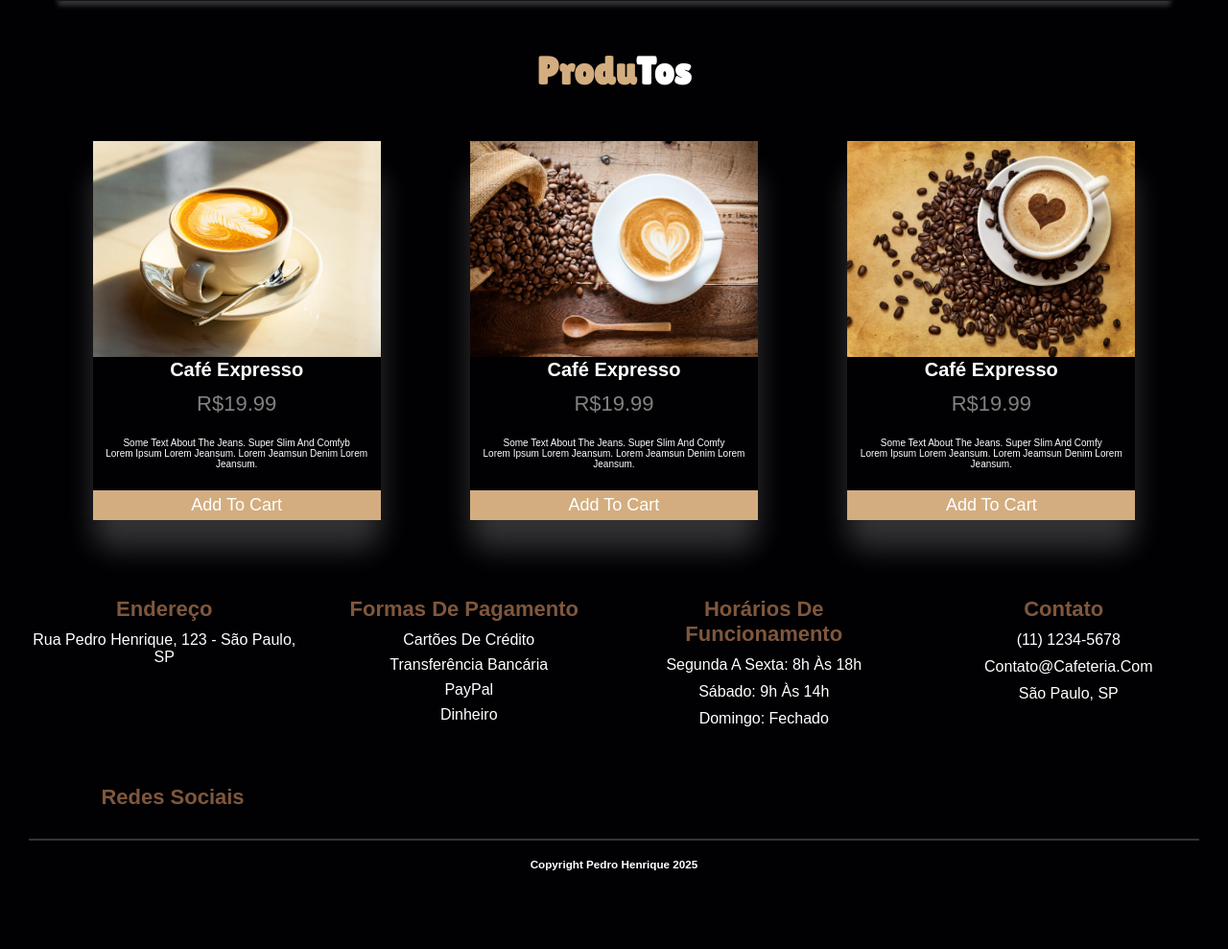
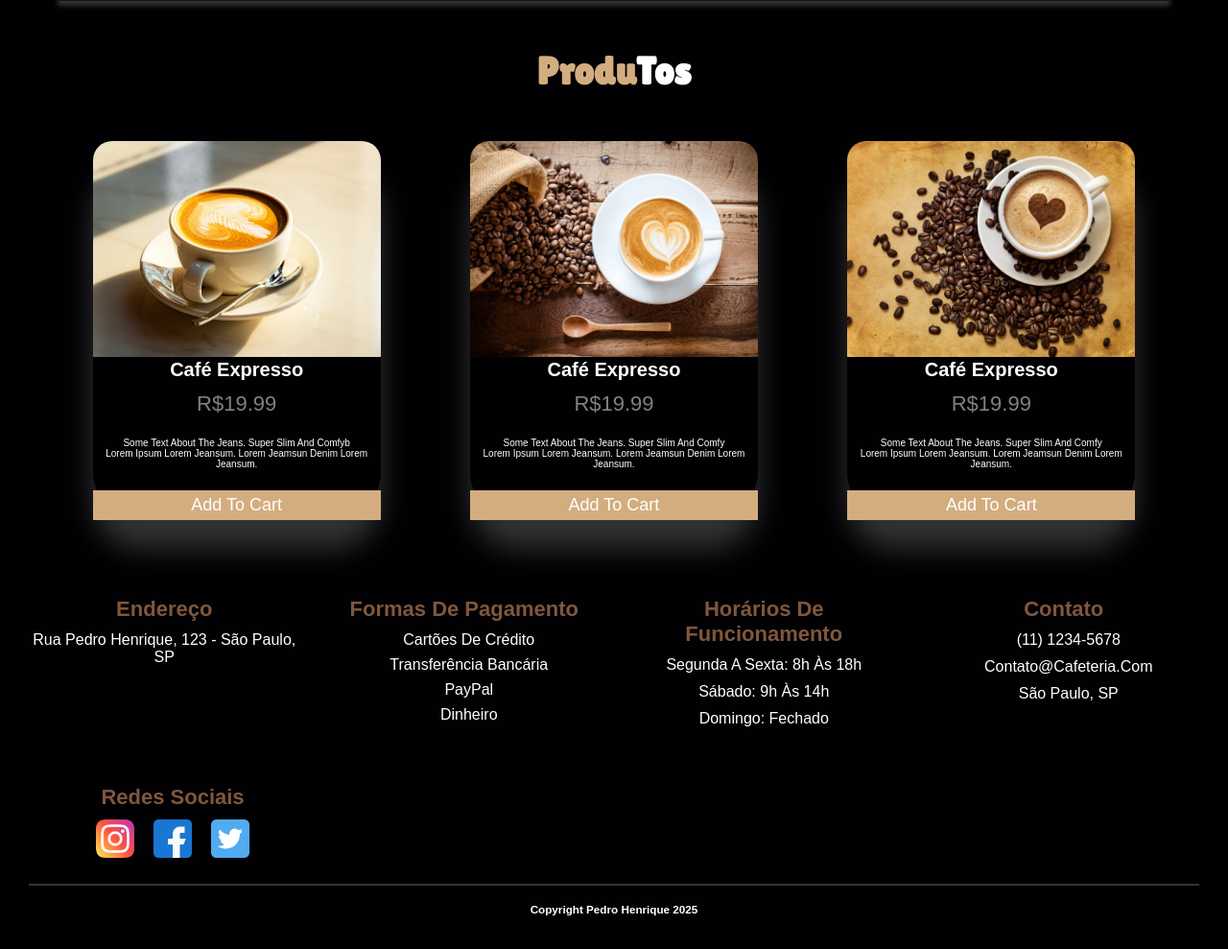
Before and after one commit to pedrohtgoncalvesgit/Cafeteria, a PHP site: page / in a window 1280 px wide. Shown: the part 1010-1999 px from the top of the page at 96% size. Before the commit the page ends 1917 px from the top, so only its background shows below. Run offline with PHP 8.4, Linux system fonts and the light colour scheme.

Commit message:
icones redes sociais

```diff
--- a/Css/styles.css
+++ b/Css/styles.css
@@ -146,7 +146,7 @@
         text-align: center;
         font-family: arial;
         border: 10px;
-        border-radius: 20px;
+        border-radius: 50px;
       }
 
       .price {
--- a/index.php
+++ b/index.php
@@ -76,7 +76,7 @@
 
         <div class="flex">
             <div class="card">
-                <img src="Img/Cafe .webp" alt="Denim Jeans" style="width:100%">
+                <img src="Img/Cafe .webp" alt="Denim Jeans" style="width:100%;border-radius:20px 20px 0px 0px;">
                 <h1>Café Expresso</h1><br>
                 <p class="price">R$19.99</p>
                 <br>
@@ -87,7 +87,7 @@
             </div>
 
             <div class="card">
-                <img src="Img/Cafe 2.webp" alt="Denim Jeans" style="width:100%">
+                <img src="Img/Cafe 2.webp" alt="Denim Jeans" style="width:100%;border-radius:20px 20px 0px 0px;">
                 <h1>Café Expresso</h1><br>
                 <p class="price">R$19.99</p>
                 <br>
@@ -98,7 +98,7 @@
             </div>
 
                 <div class="card">
-                    <img src="Img/cafe 3.jpg" alt="Denim Jeans" style="width:100%">
+                    <img src="Img/cafe 3.jpg" alt="Denim Jeans" style="width:100%;border-radius:20px 20px 0px 0px;">
                     <h1>Café Expresso</h1><br>
                     <p class="price">R$19.99</p>
                     <br>
@@ -160,13 +160,13 @@
             <h3 class="footer-cafeteria__col-titulo">Redes Sociais</h3>
             <div class="footer-cafeteria__col-icons">
                 <a href="https://facebook.com" target="_blank" class="footer-cafeteria__col-social-icon">
-                    <i class="footer-cafeteria__col-icon-facebook fab fa-facebook-f"></i>
+                    <img style="width: 40px;" src="Img/instagram.png" alt="">
                 </a>
                 <a href="https://instagram.com" target="_blank" class="footer-cafeteria__col-social-icon">
-                    <i class="footer-cafeteria__col-icon-instagram fab fa-instagram"></i>
+                <img style="width: 40px;" src="Img/facebook.png" alt="">
                 </a>
                 <a href="https://twitter.com" target="_blank" class="footer-cafeteria__col-social-icon">
-                    <i class="footer-cafeteria__col-icon-twitter fab fa-twitter"></i>
+                <img style="width: 40px;" src="Img/twitter.png" alt="">
                 </a>
             </div>
         </div>
```
Also changed, not shown: Img/facebook.png (added), Img/instagram.png (added), Img/twitter.png (added).
